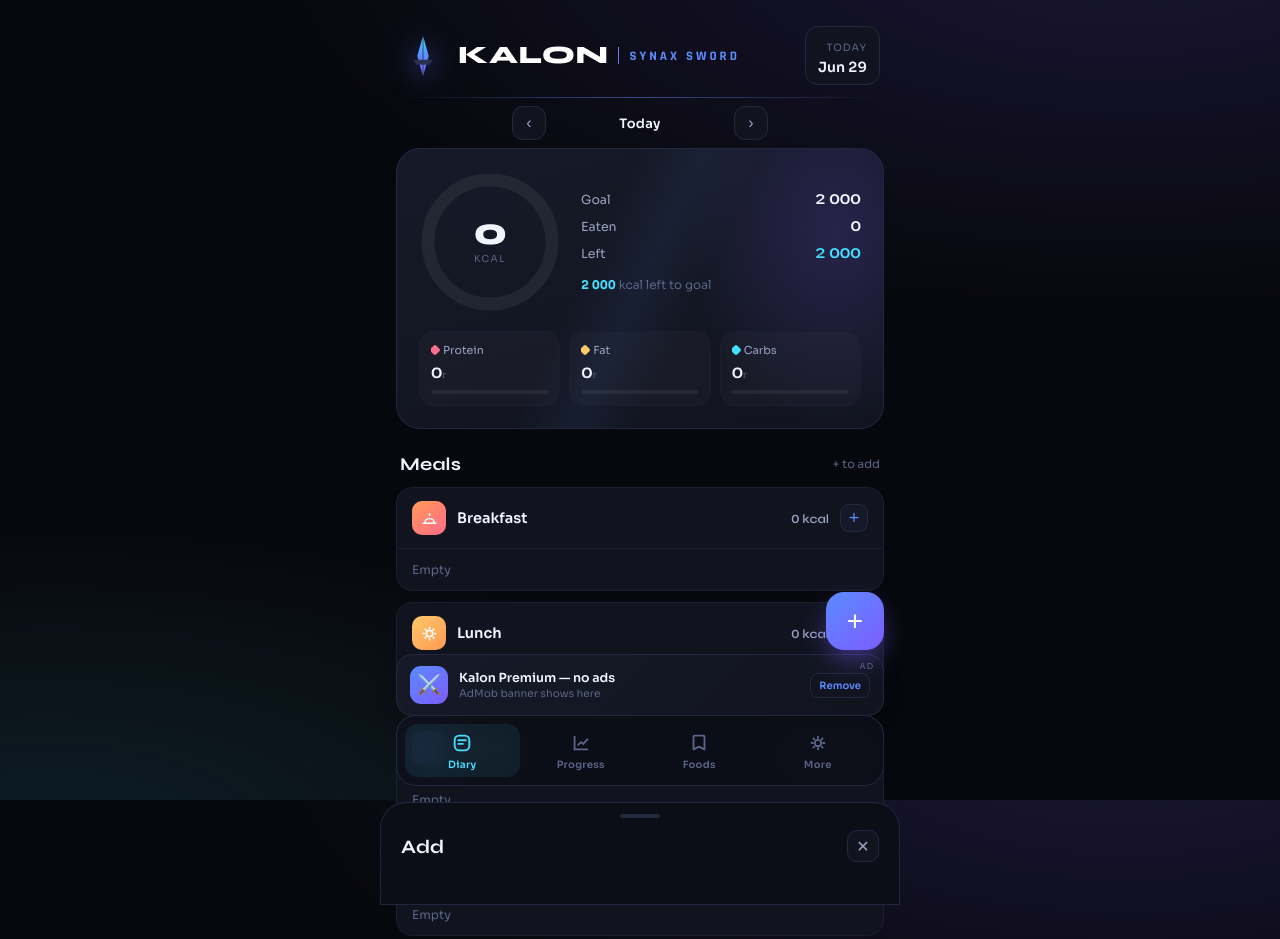
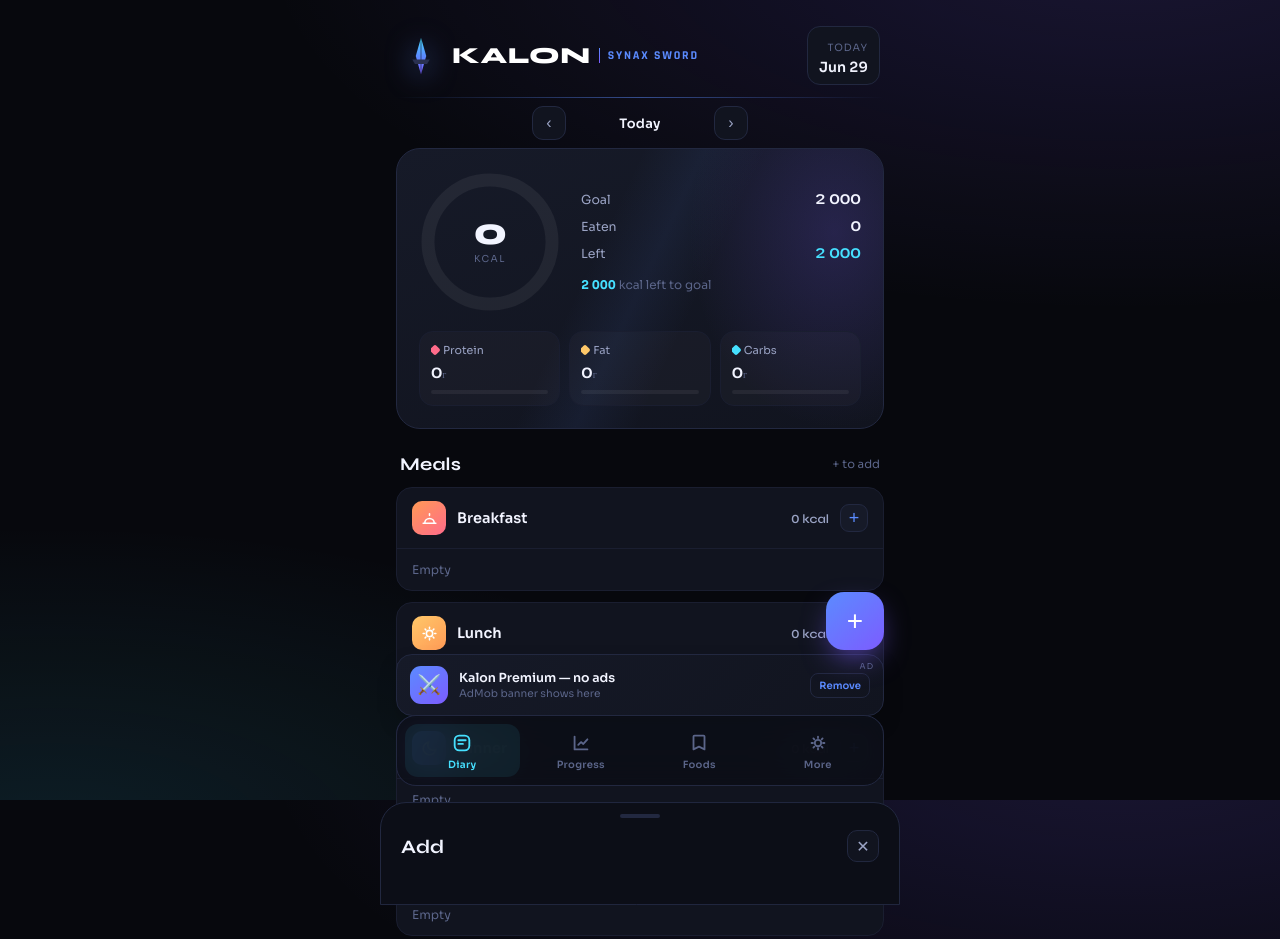
Before and after one commit to sonnzxx3-dot/kalon, a website: page kalon-project/www/index.html in a window 1280 px wide. Shown: the top 939 px of the page. Drawn offline with nearby package versions, Linux system fonts and the light colour scheme.

Commit message:
Update index.html

```diff
--- a/kalon-project/www/index.html
+++ b/kalon-project/www/index.html
@@ -54,23 +54,29 @@
 .edge{height:1px;background:linear-gradient(90deg,transparent,var(--blade),transparent);opacity:.5}
 
 /* header */
-header{padding:max(26px,env(safe-area-inset-top)) 4px 12px;display:flex;align-items:center;justify-content:space-between}
-.brand{display:flex;align-items:center;gap:12px;min-width:0}
-.mark{width:46px;height:46px;flex:none;position:relative;display:grid;place-items:center}
-.mark svg{width:46px;height:46px;filter:drop-shadow(0 4px 14px rgba(91,139,255,.55))}
-.brand-row{display:flex;align-items:center;gap:10px;min-width:0}
-.brand h1{font-family:'Syne',sans-serif;font-weight:800;font-size:clamp(20px,6vw,25px);letter-spacing:.5px;line-height:1;white-space:nowrap;color:#fff}
-.brand-div{width:1px;height:17px;flex:none;background:linear-gradient(var(--blade),var(--blade-2))}
-.brand-ss{font-family:'Rajdhani','Syne',sans-serif;font-weight:700;font-size:clamp(11px,3.2vw,13px);letter-spacing:3px;text-transform:uppercase;color:var(--blade);white-space:nowrap}
-.date-pill{background:var(--panel);border:1px solid var(--line);border-radius:13px;padding:8px 12px;text-align:right;flex:none;white-space:nowrap}
+header{padding:max(26px,env(safe-area-inset-top)) 4px 12px;display:flex;align-items:center;justify-content:space-between;gap:8px}
+.brand{display:flex;align-items:center;gap:10px;min-width:0;flex:1}
+.mark{width:42px;height:42px;flex:none;position:relative;display:grid;place-items:center}
+.mark svg{width:42px;height:42px;filter:drop-shadow(0 4px 14px rgba(91,139,255,.55))}
+.brand-row{display:flex;align-items:center;gap:8px;min-width:0}
+.brand h1{font-family:'Syne',sans-serif;font-weight:800;font-size:clamp(19px,5.3vw,23px);letter-spacing:.5px;line-height:1;white-space:nowrap;color:#fff;flex:none}
+.brand-div{width:1px;height:15px;flex:none;background:linear-gradient(var(--blade),var(--blade-2))}
+.brand-ss{font-family:'Rajdhani','Syne',sans-serif;font-weight:700;font-size:clamp(10px,2.8vw,12px);letter-spacing:1.8px;text-transform:uppercase;color:var(--blade);white-space:nowrap;overflow:hidden;text-overflow:ellipsis;min-width:0}
+.date-pill{background:var(--panel);border:1px solid var(--line);border-radius:13px;padding:8px 11px;text-align:right;flex:none;white-space:nowrap}
 .date-pill span{font-size:10px;color:var(--ink-faint);letter-spacing:1px;text-transform:uppercase}
+@media (max-width:380px){
+  .brand h1{font-size:20px}
+  .brand-ss{font-size:10px;letter-spacing:1.2px}
+  .mark,.mark svg{width:38px;height:38px}
+  .date-pill{padding:7px 9px}
+}
 .date-pill b{display:block;color:var(--ink);font-size:14px;font-weight:600;margin-top:2px}
 
 /* day nav */
 .day-nav{display:flex;align-items:center;justify-content:center;gap:14px;margin:8px 0 4px}
 .day-nav button{background:var(--panel);border:1px solid var(--line);color:var(--ink-soft);width:34px;height:34px;border-radius:11px;font-size:16px;cursor:pointer}
 .day-nav button:active{border-color:var(--blade)}
-.day-nav .dlabel{font-size:13px;font-weight:600;min-width:160px;text-align:center;letter-spacing:.3px}
+.day-nav .dlabel{font-size:13px;font-weight:600;min-width:120px;max-width:60vw;text-align:center;letter-spacing:.3px;white-space:nowrap;overflow:hidden;text-overflow:ellipsis}
 
 /* hero */
 .hero{position:relative;background:linear-gradient(165deg,var(--panel-2),var(--panel));border:1px solid var(--line);
```
